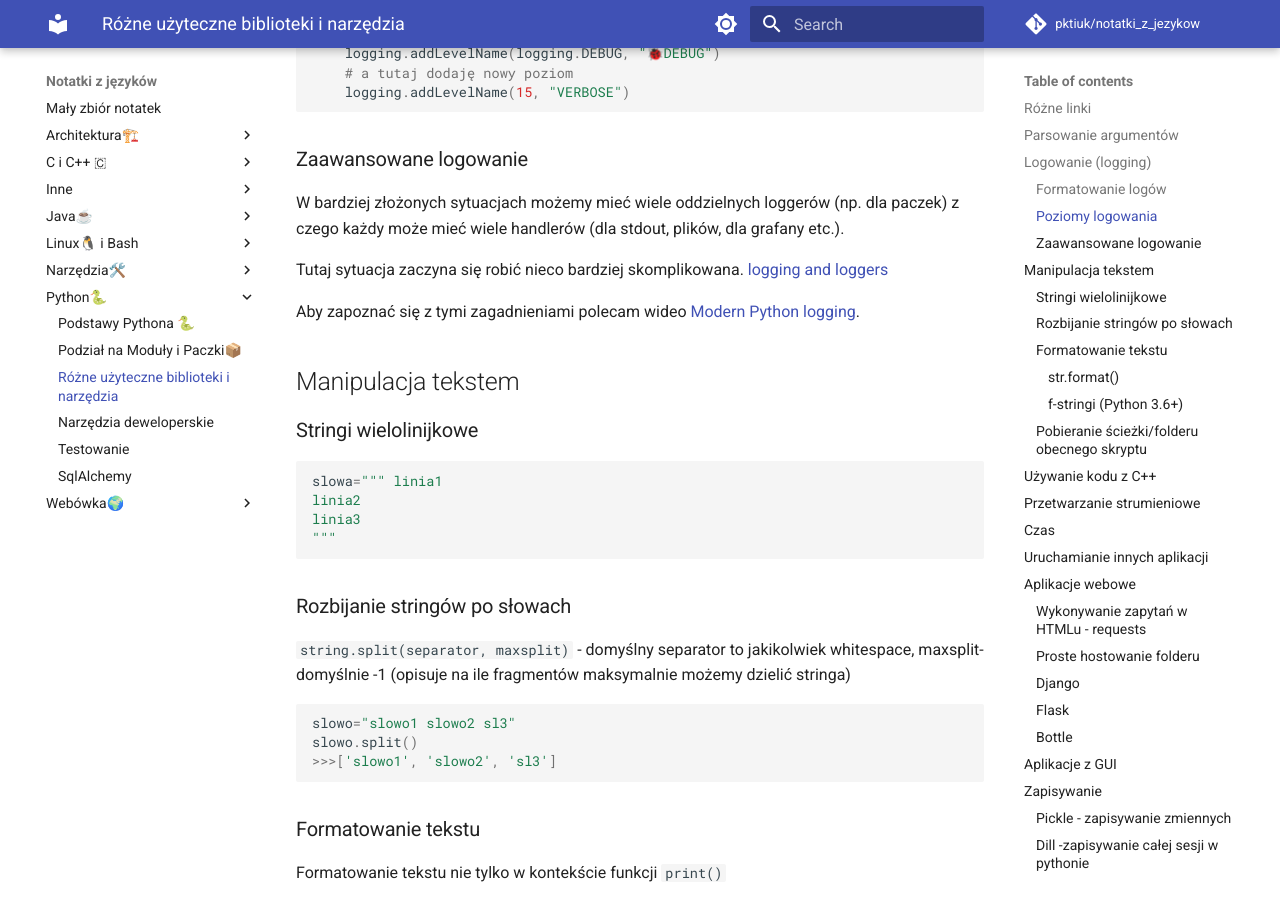
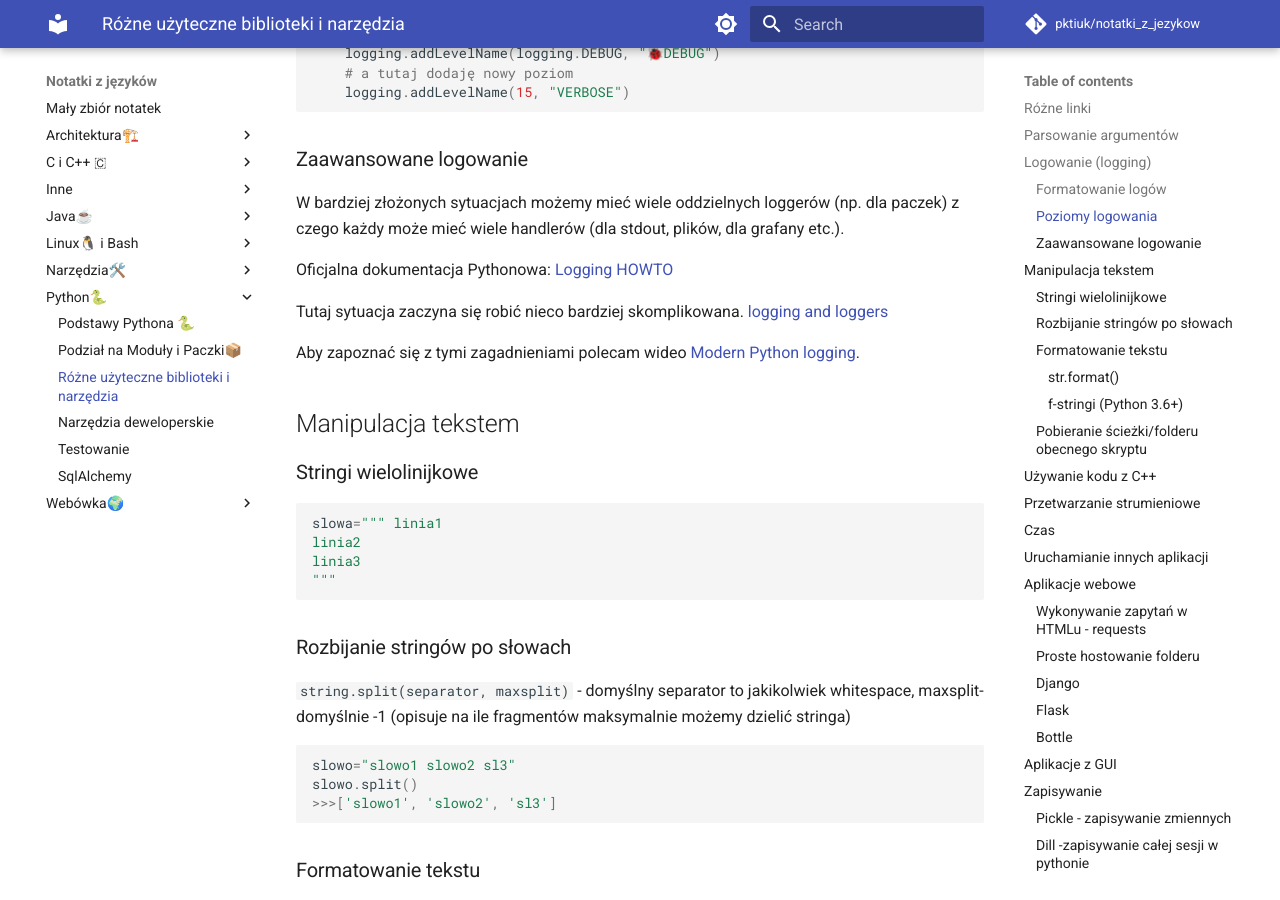
Before and after one commit to pktiuk/notatki_z_jezykow, an MkDocs documentation site: the page built from docs/Python🐍/4_biblioteki_i_narzędzia.md, in a window 1280 px wide and 900 px high, scrolled down 2590 px. Built offline with MkDocs 1.6.1 and Material for MkDocs 9.7.7, drawn with Linux system fonts in a browser that asks for light colours; comment, search, counter and statistics services are not loaded.

Commit message:
Link do logowania

```diff
--- a/docs/Python🐍/4_biblioteki_i_narzędzia.md
+++ b/docs/Python🐍/4_biblioteki_i_narzędzia.md
@@ -116,6 +116,8 @@ Im wyższa tym ważniejszy log (Debug to 10, CRITICAL to 50). Dzięki temu możl
 ### Zaawansowane logowanie
 
 W bardziej złożonych sytuacjach możemy mieć wiele oddzielnych loggerów (np. dla paczek) z czego każdy może mieć wiele handlerów (dla stdout, plików, dla grafany etc.).
+
+Oficjalna dokumentacja Pythonowa:  [Logging HOWTO](https://docs.python.org/3/howto/logging.html)
 
 Tutaj sytuacja zaczyna się robić nieco bardziej skomplikowana. [logging and loggers](https://docs.python.org/3/library/logging.html#logger-objects)
 
```
